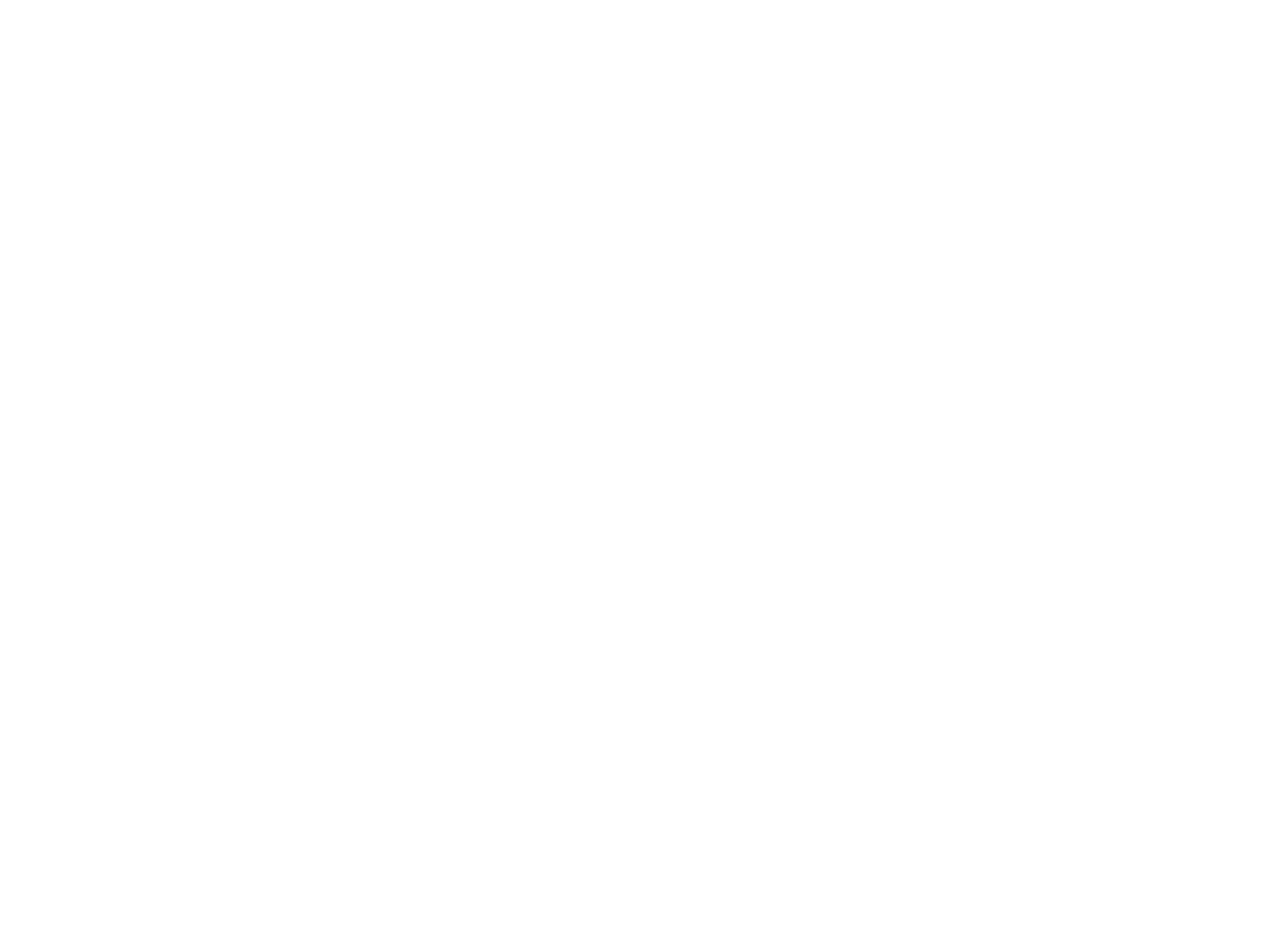
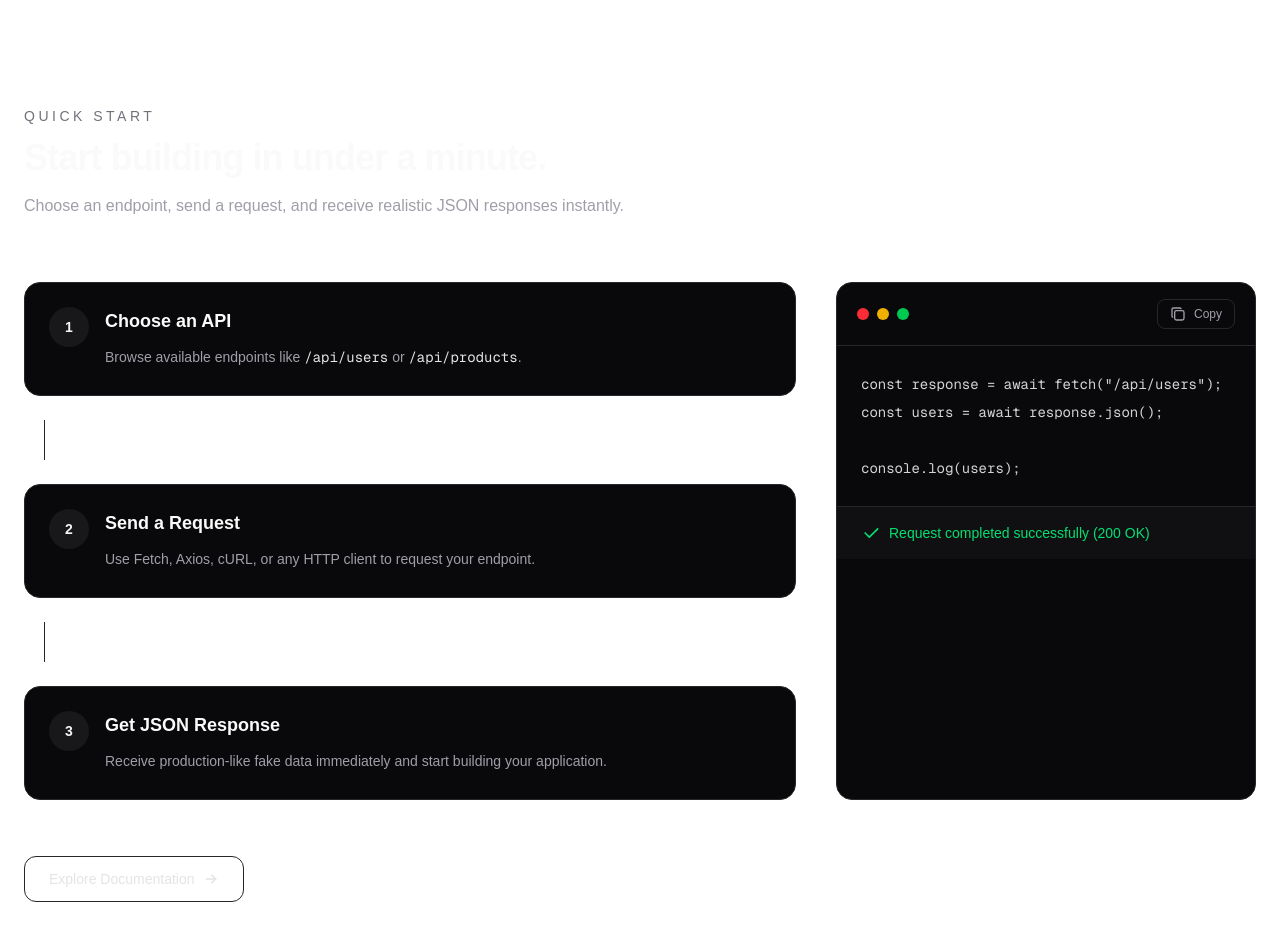
Before and after one commit to the-jihad/Mockly, a Next.js app: page / in a window 1280 px wide. Shown: the part 1500-2440 px from the top of the page. Before the commit the page ends 1530 px from the top, so only its background shows below. Built offline with nearby package versions, Linux system fonts and the light colour scheme.

Commit message:
feat: add QuickStartSection component to enhance API usage guidance

```diff
--- a/app/(root)/page.tsx
+++ b/app/(root)/page.tsx
@@ -2,12 +2,14 @@
 import Navbar from '../components/Navbar'
 import HeroSection from '../components/Herosection'
 import ApiSection from '../components/Apisection'
+import QuickStartSection from '../components/QuickStartSection'
 
 const page = () => {
   return (
     <div>
         <HeroSection/>
         <ApiSection limit={3} showViewAll={true}/>
+        <QuickStartSection/>
     </div>
   )
 }
--- /dev/null
+++ b/app/components/QuickStartSection.tsx
@@ -0,0 +1,167 @@
+"use client";
+
+import Link from "next/link";
+import { useState } from "react";
+import { TbArrowRight, TbCheck, TbCopy } from "react-icons/tb";
+
+export default function QuickStartSection() {
+  const code = `const response = await fetch("/api/users");
+const users = await response.json();
+
+console.log(users);`;
+
+  const [copied, setCopied] = useState(false);
+
+  const handleCopy = async () => {
+    try {
+      await navigator.clipboard.writeText(code);
+
+      setCopied(true);
+
+      setTimeout(() => {
+        setCopied(false);
+      }, 2000);
+    } catch (error) {
+      console.error("Failed to copy:", error);
+    }
+  };
+
+  return (
+    <section className="mx-auto max-w-7xl px-6 py-24">
+      {/* Heading */}
+      <div className="max-w-2xl">
+        <p className="mb-3 text-sm font-medium uppercase tracking-[0.25em] text-zinc-500">
+          Quick Start
+        </p>
+
+        <h2 className="text-4xl font-bold tracking-tight text-zinc-50">
+          Start building in under a minute.
+        </h2>
+
+        <p className="mt-4 text-zinc-400">
+          Choose an endpoint, send a request, and receive realistic JSON
+          responses instantly.
+        </p>
+      </div>
+
+      <div className="mt-16 grid gap-10 lg:grid-cols-[1fr_420px]">
+        {/* Steps */}
+        <div className="space-y-6">
+          <div className="rounded-2xl border border-zinc-800 bg-zinc-950 p-6">
+            <div className="flex items-start gap-4">
+              <div className="flex h-10 w-10 items-center justify-center rounded-full bg-zinc-900 text-sm font-semibold text-zinc-100">
+                1
+              </div>
+
+              <div>
+                <h3 className="text-lg font-semibold text-zinc-50">
+                  Choose an API
+                </h3>
+
+                <p className="mt-2 text-sm leading-7 text-zinc-400">
+                  Browse available endpoints like{" "}
+                  <span className="font-mono text-zinc-200">
+                    /api/users
+                  </span>{" "}
+                  or{" "}
+                  <span className="font-mono text-zinc-200">
+                    /api/products
+                  </span>
+                  .
+                </p>
+              </div>
+            </div>
+          </div>
+
+          <div className="ml-5 h-10 w-px bg-zinc-800" />
+
+          <div className="rounded-2xl border border-zinc-800 bg-zinc-950 p-6">
+            <div className="flex items-start gap-4">
+              <div className="flex h-10 w-10 items-center justify-center rounded-full bg-zinc-900 text-sm font-semibold text-zinc-100">
+                2
+              </div>
+
+              <div>
+                <h3 className="text-lg font-semibold text-zinc-50">
+                  Send a Request
+                </h3>
+
+                <p className="mt-2 text-sm leading-7 text-zinc-400">
+                  Use Fetch, Axios, cURL, or any HTTP client to request your
+                  endpoint.
+                </p>
+              </div>
+            </div>
+          </div>
+
+          <div className="ml-5 h-10 w-px bg-zinc-800" />
+
+          <div className="rounded-2xl border border-zinc-800 bg-zinc-950 p-6">
+            <div className="flex items-start gap-4">
+              <div className="flex h-10 w-10 items-center justify-center rounded-full bg-zinc-900 text-sm font-semibold text-zinc-100">
+                3
+              </div>
+
+              <div>
+                <h3 className="text-lg font-semibold text-zinc-50">
+                  Get JSON Response
+                </h3>
+
+                <p className="mt-2 text-sm leading-7 text-zinc-400">
+                  Receive production-like fake data immediately and start
+                  building your application.
+                </p>
+              </div>
+            </div>
+          </div>
+        </div>
+
+        {/* Code Block */}
+        <div className="overflow-hidden rounded-2xl border border-zinc-800 bg-zinc-950">
+          <div className="flex items-center justify-between border-b border-zinc-800 px-5 py-4">
+            <div className="flex items-center gap-2">
+              <span className="h-3 w-3 rounded-full bg-red-500" />
+              <span className="h-3 w-3 rounded-full bg-yellow-500" />
+              <span className="h-3 w-3 rounded-full bg-green-500" />
+            </div>
+
+            <button
+              onClick={handleCopy}
+              className="flex items-center gap-2 rounded-lg border border-zinc-800 px-3 py-1.5 text-xs text-zinc-400 transition hover:border-zinc-700 hover:bg-zinc-900 hover:text-zinc-100"
+            >
+              {copied ? (
+                <>
+                  <TbCheck className="h-4 w-4 text-green-400" />
+                  Copied!
+                </>
+              ) : (
+                <>
+                  <TbCopy className="h-4 w-4" />
+                  Copy
+                </>
+              )}
+            </button>
+          </div>
+
+          <pre className="overflow-x-auto p-6 text-sm leading-7 text-zinc-300">
+            <code>{code}</code>
+          </pre>
+
+          <div className="border-t border-zinc-800 bg-zinc-900/50 px-6 py-4">
+            <div className="flex items-center gap-2 text-sm text-green-400">
+              <TbCheck className="h-5 w-5" />
+              Request completed successfully (200 OK)
+            </div>
+          </div>
+        </div>
+      </div>
+
+      <div className="mt-14">
+        <Link href="/docs" className="inline-flex items-center gap-2 rounded-xl border border-zinc-800 px-6 py-3 text-sm font-medium text-zinc-200 transition hover:border-zinc-700 hover:bg-zinc-900">
+          Explore Documentation
+          <TbArrowRight className="h-4 w-4" />
+        </Link>
+      </div>
+    </section>
+  );
+}
```
